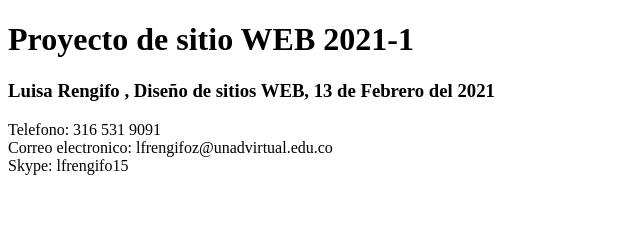
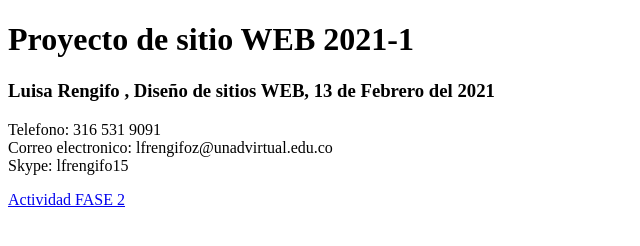
Before and after one commit to lfrengifo15/DSW-LuisaRengifo, a plain HTML site: page index.html in a window 1280 px wide. Shown: the whole page, without its empty margins (0-640 px from the left). Drawn offline with Linux system fonts and the light colour scheme.

Commit message:
Update fase2
Actividad Fase2

```diff
--- a/index.html
+++ b/index.html
@@ -15,5 +15,10 @@
         <p2>Correo electronico: lfrengifoz@unadvirtual.edu.co </p2>
             <br>
         <p3>Skype: lfrengifo15</p3>
+
+    <p>
+        <a href="fase2/design.html">Actividad FASE 2</a>
+
+    </p>
 </body>
 </html>
```
